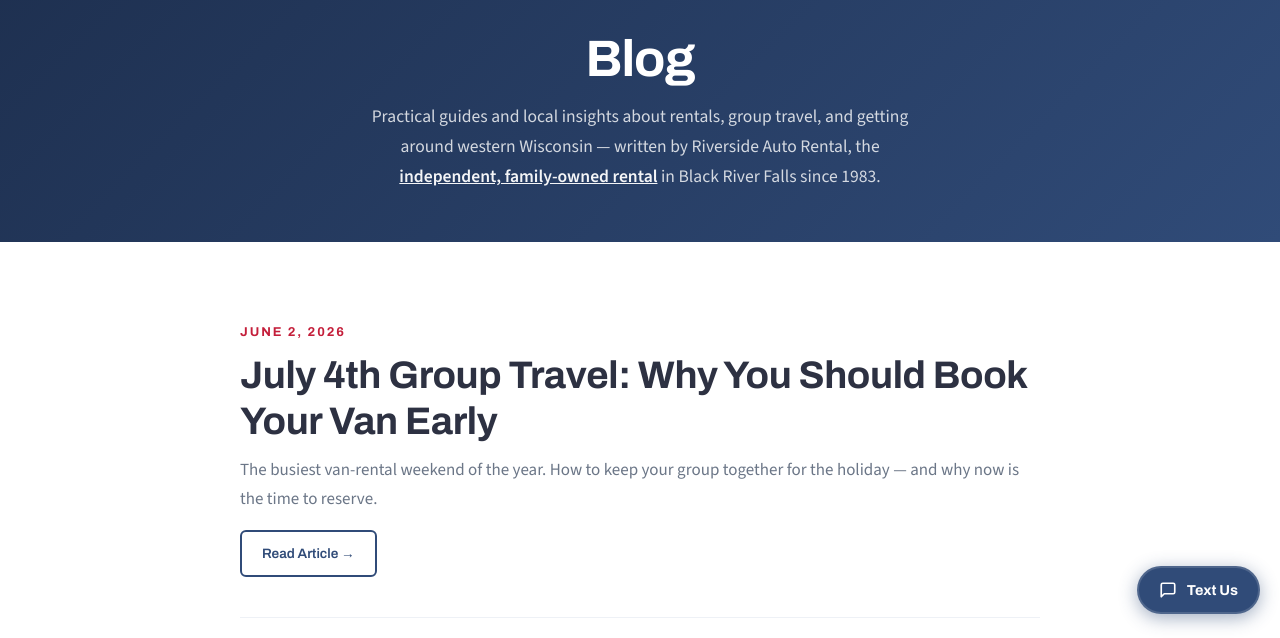
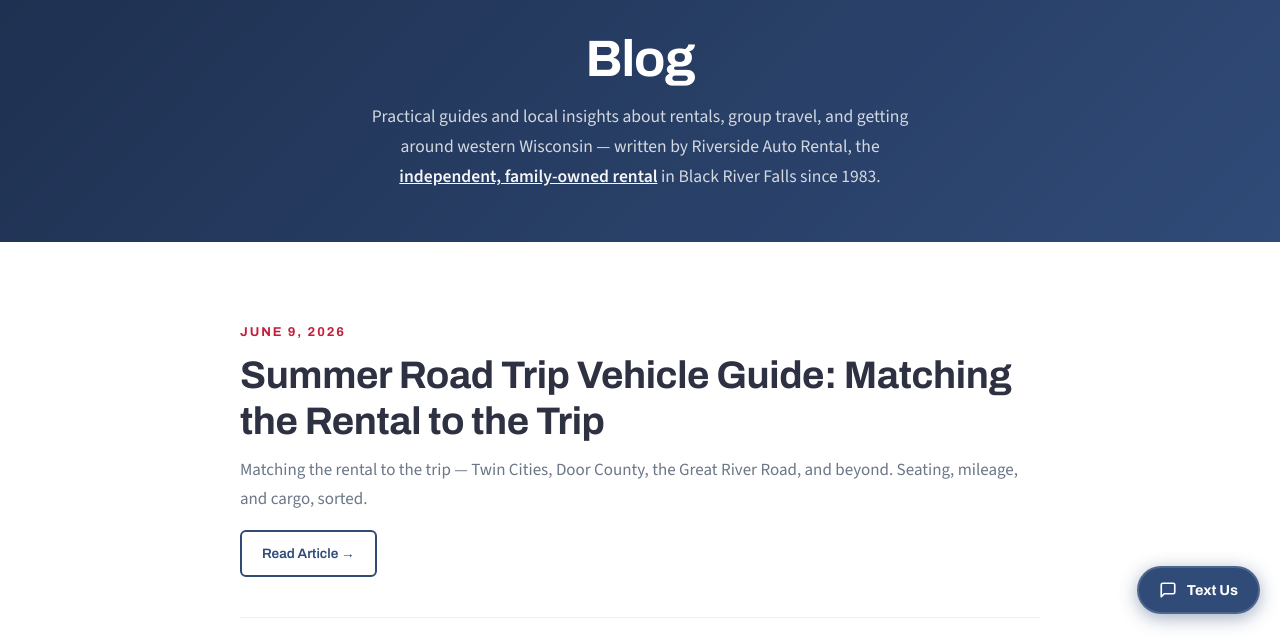
Before and after one commit to paulzindrick-RS3/riverside-auto-rental-site, a plain HTML site: page blog/index.html in a window 1280 px wide. Shown: the part 162-800 px from the top of the page. Drawn offline with nearby package versions, Linux system fonts and the light colour scheme.

Commit message:
Blot Page Update with June 9

```diff
--- a/blog/index.html
+++ b/blog/index.html
@@ -69,6 +69,12 @@
   <section class="section">
     <div class="container">
       <div style="max-width:800px;margin:0 auto;">
+        <article style="margin-bottom:48px;padding-bottom:40px;border-bottom:1px solid var(--light-gray);">
+          <span class="section-label">June 9, 2026</span>
+          <h2 style="margin-bottom:12px;"><a href="summer-road-trip-rental-vehicle-guide-western-wisconsin.html" style="color:var(--charcoal);text-decoration:none;">Summer Road Trip Vehicle Guide: Matching the Rental to the Trip</a></h2>
+          <p style="color:var(--text-light);margin-bottom:16px;">Matching the rental to the trip &mdash; Twin Cities, Door County, the Great River Road, and beyond. Seating, mileage, and cargo, sorted.</p>
+          <a href="summer-road-trip-rental-vehicle-guide-western-wisconsin.html" class="btn btn--outline" style="padding:10px 20px;font-size:0.85rem;">Read Article &rarr;</a>
+        </article>
         <article style="margin-bottom:48px;padding-bottom:40px;border-bottom:1px solid var(--light-gray);">
           <span class="section-label">June 2, 2026</span>
           <h2 style="margin-bottom:12px;"><a href="july-4th-group-travel-van-rental-black-river-falls.html" style="color:var(--charcoal);text-decoration:none;">July 4th Group Travel: Why You Should Book Your Van Early</a></h2>
@@ -145,10 +151,6 @@
           <span class="section-label">Coming Soon</span>
           <h2 class="section-title" style="margin-bottom:20px;">More Articles on the Way</h2>
           <div style="display:grid;gap:16px;">
-            <div style="padding:20px 24px;background:var(--off-white);border-radius:var(--radius-md);border:1px solid var(--light-gray);">
-              <h4 style="margin-bottom:4px;">Summer Road Trip Vehicle Guide</h4>
-              <p style="font-size:0.9rem;color:var(--text-light);margin:0;">Matching the rental to the trip &mdash; Twin Cities, Door County, the Great River Road, and beyond. Seating, mileage, and cargo, sorted.</p>
-            </div>
             <div style="padding:20px 24px;background:var(--off-white);border-radius:var(--radius-md);border:1px solid var(--light-gray);">
               <h4 style="margin-bottom:4px;">Wisconsin Dells Family Trip: The Right Rental for the Drive</h4>
               <p style="font-size:0.9rem;color:var(--text-light);margin:0;">Ninety minutes from Black River Falls. Which vehicle fits the family and the pool bags, plus the mileage tier to pick.</p>
```
